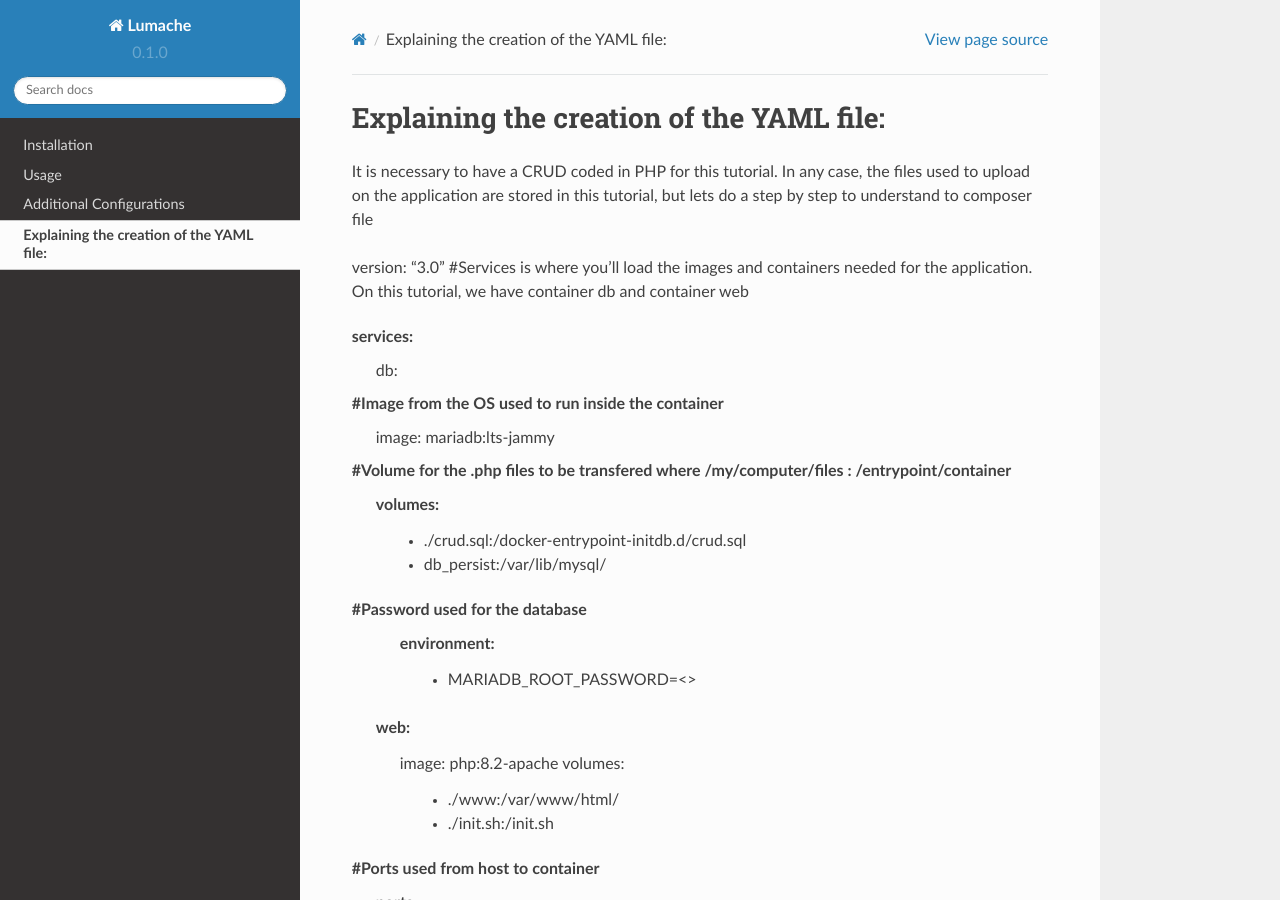
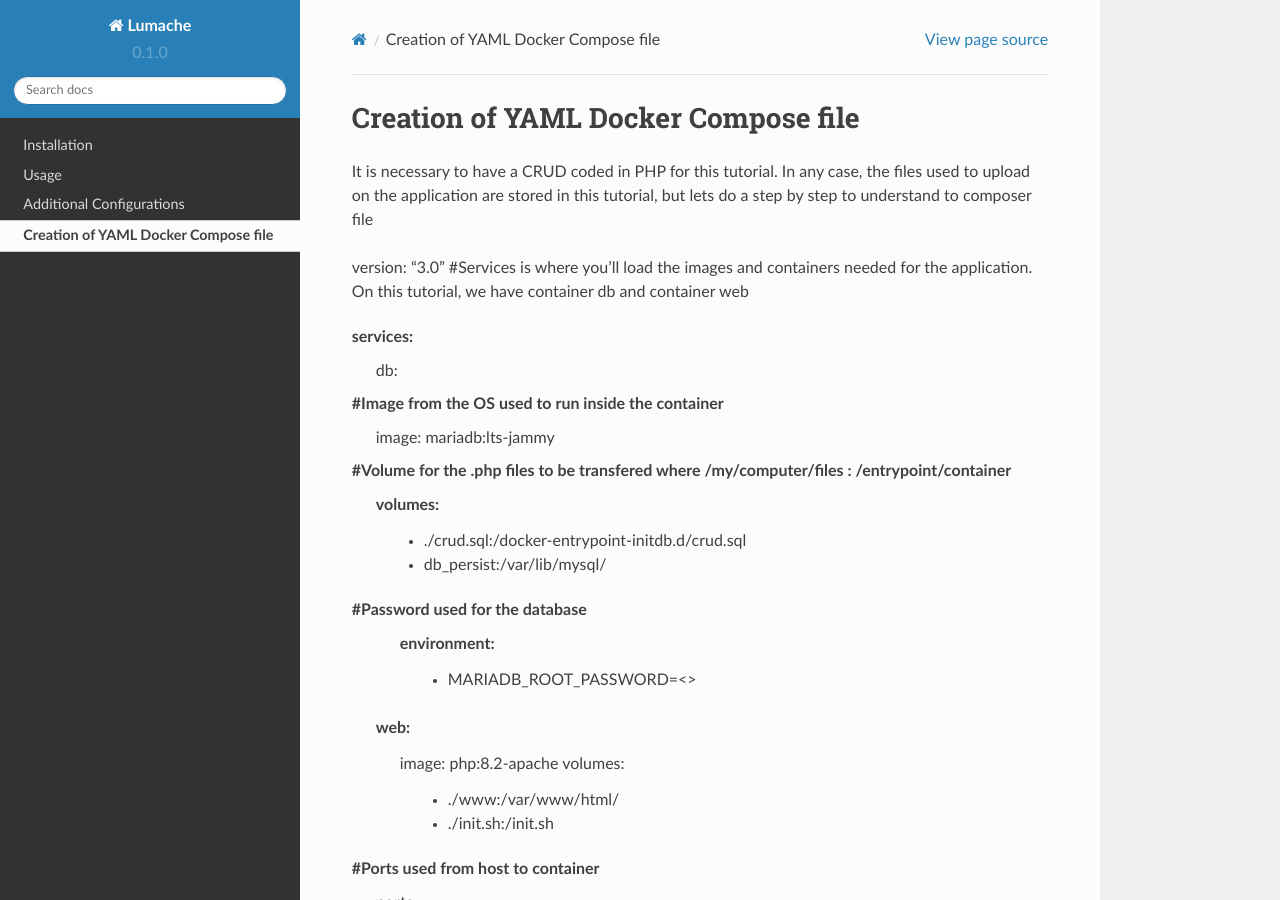
Before and after one commit to beatrizamante/docker-crud-devops, a Sphinx documentation site: the page built from docs/source/explainingYAML.rst, in a window 1280 px wide and 900 px high. Built offline with Sphinx 7.4.7 and the Read the Docs theme 2.0.0, drawn with Linux system fonts in a browser that asks for light colours.

Commit message:
Update explainingYAML.rst

```diff
--- a/docs/source/explainingYAML.rst
+++ b/docs/source/explainingYAML.rst
@@ -1,4 +1,4 @@
-Explaining the creation of the YAML file:
+Creation of YAML Docker Compose file
 ----------------------------------------
 
 It is necessary to have a CRUD coded in PHP for this tutorial. In any case, the files used to upload on the application are stored in this tutorial,
```
